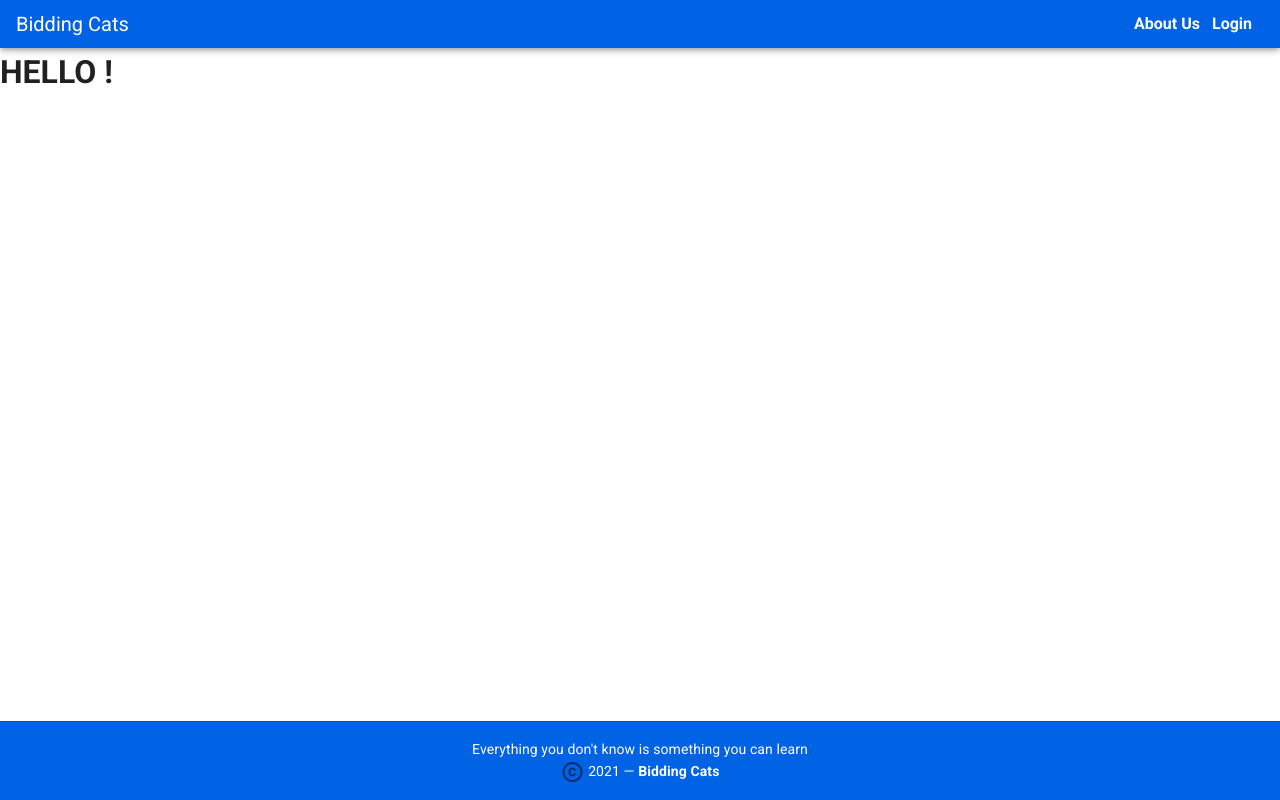
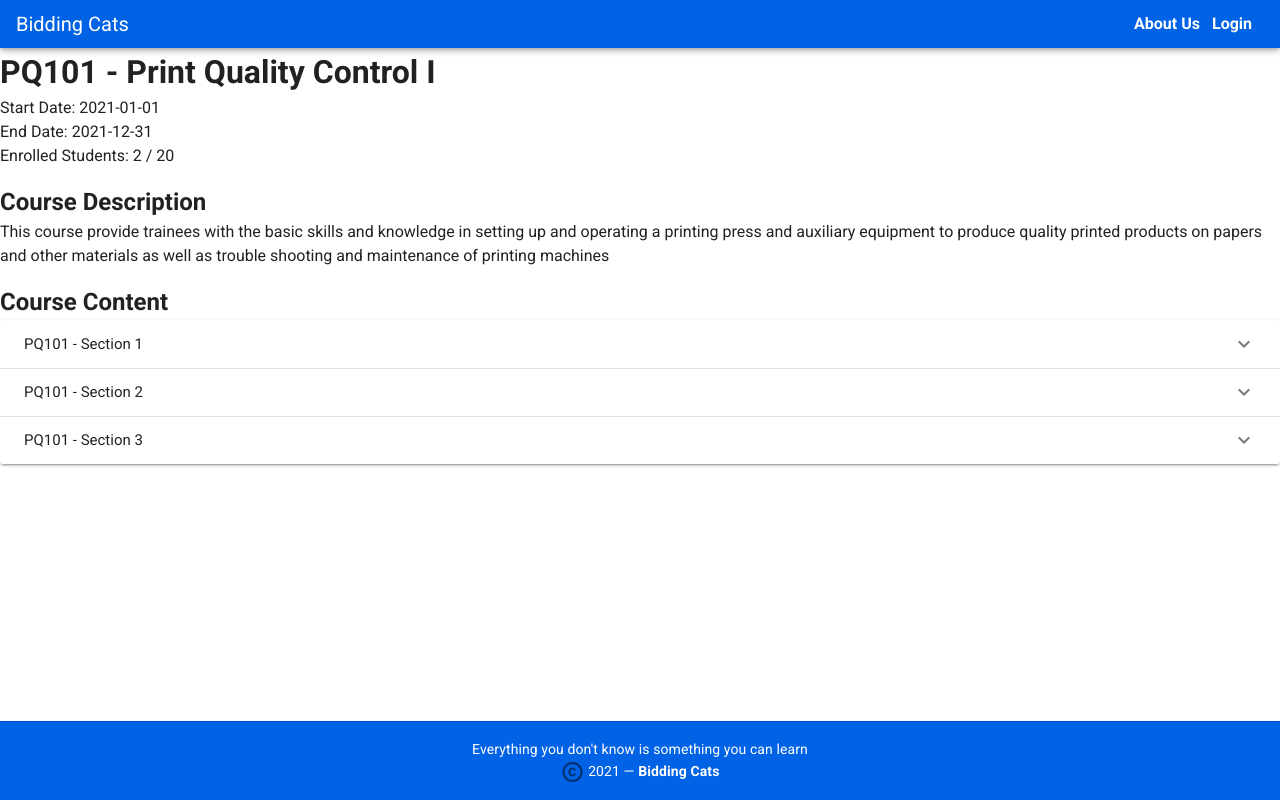
Before and after one commit to mayaguhan/Learning-Management-System, a Vue app: page /singlecourse in a window 1280 px wide. Built offline with nearby package versions, Linux system fonts and the light colour scheme.

Commit message:
Updated Courses.vue and implemented SingleCourse.vue
Clicking on "View Class" leads you to the SingleCourse.vue page for a dummy course.

```diff
--- a/src/views/Learner/Courses.vue
+++ b/src/views/Learner/Courses.vue
@@ -91,7 +91,7 @@
                       <td>{{ item.start_date }}</td>
                       <td>{{ item.end_date }}</td>
                       <td width="10">
-                          <router-link :to="{ name: 'CourseDetail', params: { course_id: 1, trainer_id: 1 }}">
+                          <router-link :to="{ name: 'SingleCourse', params: { course_id: 1, trainer_id: 1 }}">
                               <v-btn depressed small color="#0062E4">
                                   <span style="color: white">View Class</span>
                               </v-btn>
--- a/src/views/Learner/SingleCourse.vue
+++ b/src/views/Learner/SingleCourse.vue
@@ -1,40 +1,255 @@
 <template>
     <div>
         <h1>
-            HELLO {{ name }}!
+            {{ courseDetail.course_code }} - {{ courseDetail.title }}
         </h1>
+        <p>
+            Start Date: {{ courseDetail.start_date }} <br>
+            End Date: {{ courseDetail.end_date }} <br>
+            Enrolled Students: {{ courseDetail.current }} / {{ courseDetail.capacity }} <br>
+        </p>
+
+        <h2>Course Description</h2>
+        <p>
+            {{ courseDetail.outline }}
+        </p>
+
+        <h2>Course Content</h2>
+
+        <template>
+        <v-expansion-panels focusable :items="sections">
+            <v-expansion-panel v-for="section in sections" :key="section.course_id" @click="expandSection(section.section_id)">
+                <v-expansion-panel-header>
+                    {{ section.section_name }}
+                </v-expansion-panel-header>
+                <v-expansion-panel-content>
+                    <!-- Checks a section has pre-requisite -->
+                    <div v-if=" section.requisite_section_name != null">
+                        <b>Pre-requisite Section: </b> {{ section.requisite_section_name }}
+                    </div>
+                    <div v-else>
+                        <b>This section has no pre-requisites</b>
+                    </div>
+                    <!-- TO DO: Method to update section's pre-requisite -->
+                    <v-divider></v-divider>
+
+                    <!-- Quiz and Slide Decks can only if a section exists (i.e. has section_id).
+                    Newly added sections have to be Saved before quiz or materials can be added -->
+                    <div v-if=" section.section_id != null">
+
+
+                        <!-- Upload slide decks -->
+                        <b>Topic's Slide Decks</b><br>
+                        <ul v-for="material in materials" v-bind:key="material.material_id">
+
+                        </ul>
+                        <v-file-input chips multiple label="Upload Material(s)" v-show="toggleEdit == true"></v-file-input>
+                        <!-- TO DO: Method to upload new materials -->
+
+                    </div>
+                    <v-divider></v-divider>
+
+                </v-expansion-panel-content>
+            </v-expansion-panel>
+        </v-expansion-panels>
+        </template>
+
     </div>
 </template>
 
 <script>
 export default {
+    name: "CourseDetail",
+    props: {
+        course_id: parseInt({ type: Number }),
+        trainer_id: parseInt({ type: Number })
+    },
+    data: () => ({
+        courseDetail: {},
+        sections: [],
+        sectionsCopy: [],
+        requisiteCourses: [],
+        materials: [],
+        newSection: {},
+    }),
+    methods: {
+        getCourseDetail() {
+            this.courseDetail = {
+                "course_id": this.course_id,
+                "course_code": "PQ101",
+                "title": "Print Quality Control I",
+                "outline": "This course provide trainees with the basic skills and knowledge in setting up and operating a printing press and auxiliary equipment to produce quality printed products on papers and other materials as well as trouble shooting and maintenance of printing machines",
+                "capacity": 20,
+                "current": 2,
+                "start_date": "2021-01-01",
+                "end_date": "2021-12-31",
+                "trainer_id": 1
+            };
+        },
+        getCourseSections() {
+            // Get all Sections by course_id, trainer_id and user_id
+            // Dummy JSON, to be replaced with API call
+            let courseSectionData = [{
+                "section_id": 1,
+                "section_name": "PQ101 - Section 1",
+                "quiz_duration": 600,
+                "passing_grade": 80,
+                "pass_count": 2,
+                "section_requisite_id": null,
+                "requisite_section_name": null
+            },
+            {
+                "section_id": 2,
+                "section_name": "PQ101 - Section 2",
+                "quiz_duration": 1800,
+                "passing_grade": 80,
+                "pass_count": 1,
+                "section_requisite_id": 1,
+                "requisite_section_name": "PQ101 - Section 1"
+            },
+            {
+                "section_id": 3,
+                "section_name": "PQ101 - Section 3",
+                "quiz_duration": 1800,
+                "passing_grade": 80,
+                "pass_count": 0,
+                "section_requisite_id": 2,
+                "requisite_section_name": "PQ101 - Section 2"
+            }];
+            this.sections = courseSectionData;
+            console.log("Sections", this.sections);
+        },
+        getRequisiteCourses() {
+            // Get a Course's requisite(s)
+            // Dummy JSON, to be replaced with API call
+            let requisiteCourseData = [{
+                "course_requisite_id": 15,
+                "course_code": "EX201",
+                "title": "Microsoft Excel: Formulas and Functions",
+                "outline": "Learn how to become a formula master who is proficient in reading and writing even the most complex formulas in Excel.",
+                "capacity": 20,
+                "start_date": "2021-01-01",
+                "end_date": "2021-12-31"
+            },
+            {
+                "course_requisite_id": 16,
+                "course_code": "EX202",
+                "title": "Microsoft Excel: Visualisation and Cleaning",
+                "outline": "You will learn Excel Formulas, Pivot Tables, Vlookup, Hlookup, Excel Charts, Sorting & Filtering data, Conditional formatting and many more tips and tricks in Excel",
+                "capacity": 20,
+                "start_date": "2021-01-01",
+                "end_date": "2021-12-31"
+            }];
+            this.requisiteCourses = requisiteCourseData;
+            console.log("Requisite Courses: ", this.requisiteCourses);
+        },
+        addSection() {
+            // Add new Section
+            // Dummy JSON input, to be replaced with API call
+            this.sections.push({
+                "section_name": "PQ101 - Section " + (this.sections.length+1),
+                "quiz_duration": 600,
+                "passing_grade": 80,
+                "pass_count": 0,
+                "section_requisite_id": (this.sections.length+1),
+                "requisite_section_name": null
+            });
+        },
+        editAction(action) {
+            if (action == "edit") {
+                // Creates a copy of sections and stores it in sectionsCopy
+                this.sectionsCopy = JSON.parse(JSON.stringify(this.sections));
+            } else if (action == "cancel") {
+                // Reverts changes made to sections by using the data from sectionsCopy
+                this.sections = JSON.parse(JSON.stringify(this.sectionsCopy));
+            }
+        },
+        saveEdit() {
+            // Save edit section changes
+            let onlyInA = this.sections.filter(this.comparer(this.sectionsCopy));
+            let onlyInB = this.sectionsCopy.filter(this.comparer(this.sections));
+            let changes = onlyInA.concat(onlyInB);
+            console.log("Edited Section: ", this.sections);
+            console.log("Original Section: ", this.sectionsCopy);
+            console.log("Changes Made: ", changes);
 
-    name: "SingleCourse",
-    props: [
-        'name'
-    ],
-    data(){
-        return {
-            //
-        }
-    },
-    methods: {
-        heyDavid() {
-            //
-        }
-    },
-    computed() {
-        //
+            // Check all the changes to determine whether to execute INSERT/UPDATE/DELETE
+            changes.forEach((change) => {
+                // console.log(change);
+                if (change.section_id == null) {
+                    console.log("INSERT");
+                    // INSERT into lms_section database
+
+
+                } else if (change.action == "update") {
+                    console.log("UPDATE", change.section_id);
+                    // UPDATE lms_section database
+
+                } else {
+                    console.log("DELETE: ", change.section_id);
+                    // DELETE FROM lms_section database
+
+                }
+            });
+            // Calls getCourseSection to refresh changes made
+            // this.getCourseSections();
+        },
+        comparer(otherArray){
+            return function(current){
+                return otherArray.filter(function(other){
+                    return (
+                        other.section_id == current.section_id &&
+                        other.section_name == current.section_name &&
+                        other.quiz_duration == current.quiz_duration &&
+                        other.passing_grade == current.passing_grade &&
+                        other.pass_count == current.pass_count &&
+                        other.section_requisite_id == current.section_requisite_id &&
+                        other.requisite_section_name == current.requisite_section_name
+                    )
+                }).length == 0;
+            }
+        },
+        expandSection(section_id) {
+            // console.log(section_id);
+            // Get all Materials by section_id
+            // Dummy JSON, to be replaced with API call
+            let materialData = [{
+                "material_id": 1,
+                "material_name": "Section " + section_id + " Material 1",
+                "type": "pdf",
+                "link": "https://www.google.com.sg/"
+                },
+                {
+                "material_id": 2,
+                "material_name": "Section " + section_id + " Material 2",
+                "type": "pdf",
+                "link": "https://www.google.com.sg/"
+            }];
+            this.materials = materialData;
+
+        },
+        deleteMaterial(material, indexM) {
+            this.materials.splice(indexM, 1);
+            console.log("Deleting Material: " + material.material_id);
+            // Execute Delete query
+            // TO DO: Delete material
+
+
+        },
+        // TO DO: Section Requisite Logic Checker
+        sectionRequisiteChecker() {
+
+        },
     },
     created() {
-        // can make an api to retrieve course details
+        // Calls method to get course details
+        this.getCourseDetail();
+
+        // Calls method to get section details
+        this.getCourseSections();
+
+        // Calls method to get course requisite details
+        this.getRequisiteCourses()
     }
-
-
-
 }
 </script>
-
-<style>
-
-</style>
```
